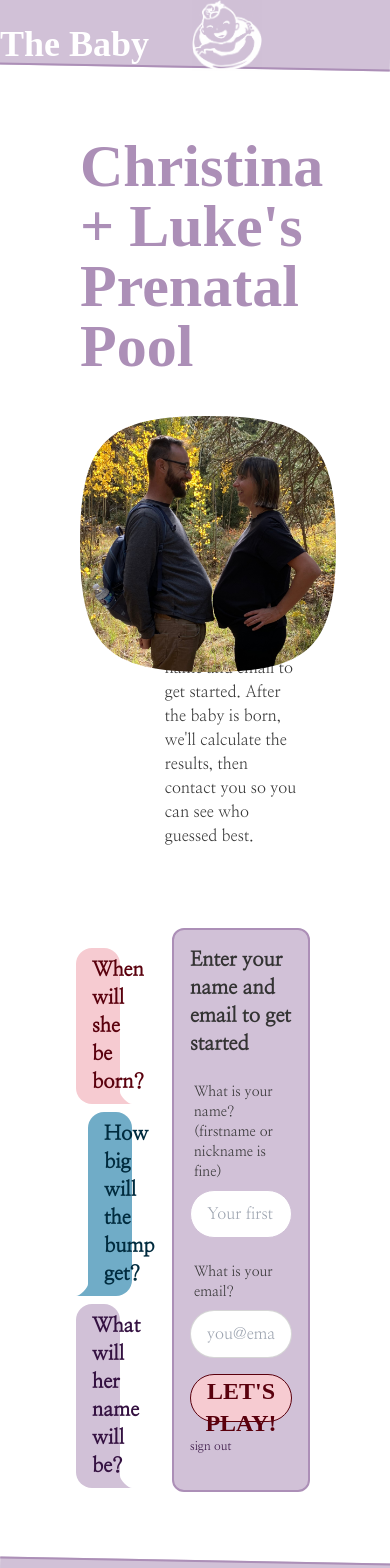
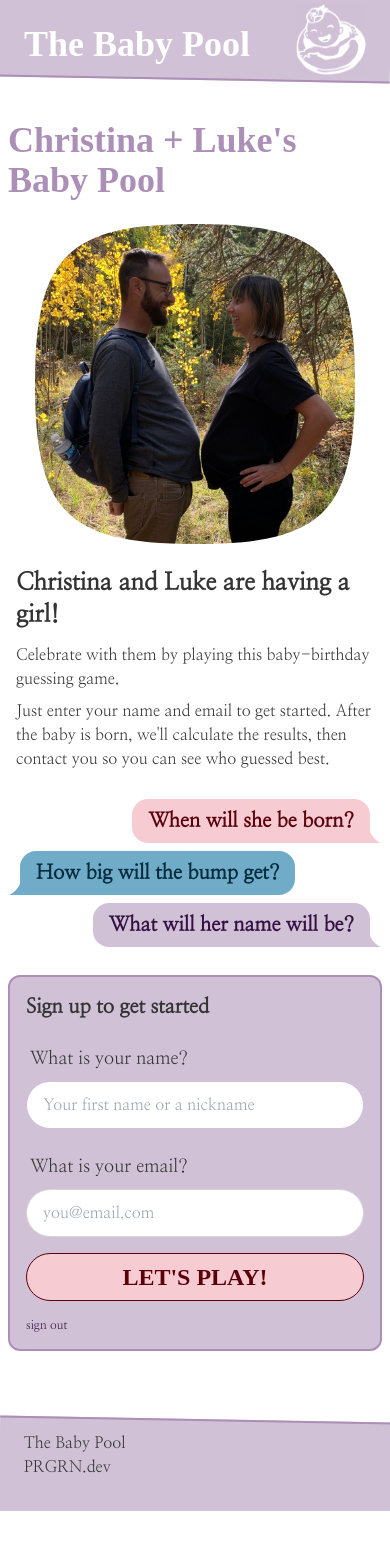
Before and after one commit to lswarner/baby-poll, a React (Vite) app: page / in a window 390 px wide. Shown: the top 1568 px of the page. After the commit the page ends 1511 px from the top, so only its background shows below. Built offline with nearby package versions, Linux system fonts and the light colour scheme; no server answers; a web font is replaced by a local one.

Commit message:
mobile styling

```diff
--- a/src/router/Router.tsx
+++ b/src/router/Router.tsx
@@ -13,19 +13,19 @@ function Layout() {
   return (
     <div className="min-h-screen">
       <div className="bg-primary">
-        <div className="font-display text-4xl font-bold text-white absolute top-6 right-52">The Baby Pool</div>
-        <img className="object-contain absolute top-0 right-32" src="public/floaty.png"  width="70px" height="70px" />
+        <div className="font-display text-4xl font-bold text-white absolute top-6 left-6 md:top-6 md:right-52">The Baby Pool</div>
+        <img className="object-contain absolute top-1 right-6 md:right-32" src="/floaty.png"  width="70px" height="70px" />
         <nav className="flex p-4 items-center">
           &nbsp;
         </nav>
       </div>
-      <div className="bg-primary border-b-primary-focus border-b-2 rotate-1 h-6 w-full absolute top-11 -z-10">&nbsp;</div>
+      <div className="bg-primary border-b-primary-focus border-b-2 rotate-1 h-9 w-full absolute top-11 -z-10">&nbsp;</div>
       <div className="mb-4">&nbsp;</div>
       <Outlet />
       <div className="sticky top-[100vh] relative mt-20">
         <div className="bg-primary rotate-1 h-6 w-full -z-10 absolute -top-3 border-t-2 border-t-primary-focus">&nbsp;</div>
         <div className="bg-primary h-20">
-          <div className="container mx-auto px-20">
+          <div className="container mx-auto px-6">
             <ul>
               <li>The Baby Pool</li>
               <li>PRGRN.dev</li>
--- a/src/screens/JoinGroup.tsx
+++ b/src/screens/JoinGroup.tsx
@@ -45,24 +45,24 @@ const JoinGroup = () => {
 
     return (
         <div className="flex flex-col">
-            <div className="container mx-auto px-20 mt-10">
-                <div className="text-6xl font-bold text-primary-focus font-display">Christina + Luke&apos;s Prenatal Pool</div>
+            <div className="container mx-auto px-2 mt-6 md:px-20 md:mt-10">
+                <div className="text-4xl md:text-6xl font-bold text-primary-focus font-display">Christina + Luke&apos;s Baby Pool</div>
             </div>
 
 
-            <div className="container mx-auto px-20 mt-10">
+            <div className="container mx-auto px-2 mt-6 md:px-20 md:mt-10">
 
 
-                <div className="flex flex-row justify-start">
-                    <div className="w-1/3">
+                <div className="flex flex-col md:flex-row justify-center md:justify-start">
+                    <div className="w-full text-center md:w-1/3">
                     <div className="avatar">
-                        <div className="w-64 mask mask-squircle">
+                        <div className="w-80 md:w-64 mask mask-squircle">
                             <img src="/public/two-bumps.jpg" />
                         </div>
                     </div>
                     </div>
-                    <div className="py-2 px-2 mt-2 w-2/3">
-                        <p className="text-xl font-bold mb-3">Christina and Luke are having a girl!</p>
+                    <div className="py-2 px-2 mt-2 w-full md:w-2/3">
+                        <p className="text-2xl font-bold mb-3">Christina and Luke are having a girl!</p>
                         <p className="my-2">Celebrate with them by playing this baby-birthday guessing game.</p>
                         <p className="my-2">Just enter your name and email to get started. After the baby is born, we&apos;ll calculate the results, then contact you so you can see who guessed best.</p>
                     </div>
@@ -72,9 +72,9 @@ const JoinGroup = () => {
             </div>
 
 
-            <div className="container mx-auto px-20 mt-16">
-                <div className="flex flex-row justify-end">
-                    <div className="w-2/5 mr-10 mt-4">
+            <div className="container mx-auto px-2 md:mt-8 md:px-20 md:mt-16">
+                <div className="flex flex-col md:flex-row justify-end">
+                    <div className="w-full md:w-2/5 mr-10 mb-6 mt-2 md:mt-4 ">
                         <div className="chat chat-end">
                                 <div className="chat-bubble chat-bubble-secondary text-xl font-bold">When will she be born?</div>
                         </div>
@@ -85,11 +85,11 @@ const JoinGroup = () => {
                             <div className="chat-bubble chat-bubble-primary text-xl font-bold">What will her name will be?</div>
                         </div>
                     </div>
-                    <div className="py-4 px-4 w-3/5 bg-primary border-2 border-primary-focus rounded-xl">
-                        <div className="text-xl font-bold mb-3">Enter your name and email to get started</div>
+                    <div className="py-4 px-4 w-full md:w-3/5 bg-primary border-2 border-primary-focus rounded-xl">
+                        <div className="text-xl font-bold mb-3">Sign up to get started</div>
                         <div className="form-control w-full max-w-xs my-4">
                             <label className="label">
-                                <span className="label-text">What is your name? (firstname or nickname is fine)</span>
+                                <span className="label-text text-lg">What is your name?</span>
                             </label>
                             <input
                                 type="text"
@@ -101,7 +101,7 @@ const JoinGroup = () => {
                         </div>
                         <div className="form-control w-full max-w-xs">
                             <label className="label">
-                                <span className="label-text">What is your email?</span>
+                                <span className="label-text text-lg">What is your email?</span>
                             </label>
                             <input
                                 type="text"
--- a/src/screens/Questions.tsx
+++ b/src/screens/Questions.tsx
@@ -36,21 +36,29 @@ const Questions = () => {
     return (
         <div className="flex flex-col">
 
-            <div className="container mx-auto px-20 mt-10">
-                <div className="text-6xl font-bold text-primary-focus font-display">Christina + Luke&apos;s Prenatal Pool</div>
+            <div className="container mx-auto px-2 mt-6 md:px-20 md:mt-10">
+                <div className="text-4xl md:text-6xl font-bold text-primary-focus font-display">Christina + Luke&apos;s Baby Pool</div>
             </div>
 
-            <div className="container mx-auto px-20 lg:w-4/5 mt-10">
+            <div className="container mx-auto px-2 mt-6 md:px-20 md:mt-10 w-full md:w-4/5">
                 <div className="flex flex-row">
-                    <div className="w-1/5 text-5xl font-display text-primary-content py-4 px-4">
+                    <div className="hidden md:block w-1/5 text-5xl font-display text-primary-content py-4 px-4">
                         <div className="border-secondary border-r-4 border-b-4 pt-4 rounded-full w-20 h-20 text-center">
                             {count + 1}
                         </div>
 
                     </div>
-                    <div className="w-4/5 bg-secondary p-4 rounded-xl">
-                        <div className="text-4xl font-bold font-display">{q.text}</div>
-                        {q.subtext && <div className="text-zinc-700">{q.subtext}</div>}
+                    <div className="w-full md:w-4/5 bg-secondary p-4 rounded-xl">
+                        <div className="flex flex-row">
+                            <div className="md:hidden w-1/5 border-black border-r-4 border-b-4 pt-2 text-3xl rounded-full w-12 h-12 text-center">
+                                {count + 1}
+                            </div>
+                            <div className="w-4/5 md:w-full ml-2 md:ml-0 flex flex-col">
+                                <div className="text-4xl font-bold font-display">{q.text}</div>
+                                {q.subtext && <div className="text-zinc-700">{q.subtext}</div>}
+                            </div>
+                        </div>
+
                         { q.type === 'text'
                             ? <RenderTextQuestion
                                 question={q}
--- a/src/screens/Scorecard.tsx
+++ b/src/screens/Scorecard.tsx
@@ -86,27 +86,30 @@ const Scorecard = () => {
 
     return (
         <div className="flex flex-col">
-            <div className="container mx-auto px-20 mt-10">
-                <div className="text-6xl font-bold text-primary-focus font-display">Christina + Luke&apos;s Baby Pool</div>
+            <div className="container mx-auto px-2 mt-6 md:px-20 md:mt-10">
+                <div className="text-4xl md:text-6xl font-bold text-primary-focus font-display">Christina + Luke&apos;s Baby Pool</div>
             </div>
 
 
-            <div className="container mx-auto px-20 mt-10">
+            <div className="container mx-auto px-2 mt-6 md:px-20 md:mt-10">
                 <div>Here&apos;s what the rest of the group is guessing.</div>
                 { questionsAndGuesses?.map(({question, guesses}, i) => {
                     const color = i %2 ? 'primary' : 'secondary';
 
                     return (
-                     <div className="flex flex-row mt-10" key={i}>
-                         <div className="w-1/5 text-5xl font-display text-primary-content py-4 px-4">
+                     <div className="flex flex-row mt-4" key={i}>
+                         <div className="hidden md:block md:w-1/5 text-5xl font-display text-primary-content py-4 px-4">
                              <div className={`border-${color} border-r-4 border-b-4 pt-4 rounded-full w-20 h-20 text-center`}>
                                  {i + 1}
                              </div>
 
                          </div>
-                        <div className={`w-3/5 bg-${color} p-4 rounded-xl`}>
-                            <div className="text-4xl font-bold font-display pb-2">
-                                {question}
+                        <div className={`w-full md:w-3/5 bg-${color} p-4 rounded-xl`}>
+                            <div className="text-4xl font-bold font-display pb-2 flex flex-row">
+                                <div className="md:hidden w-1/5 border-black border-r-4 border-b-4 pt-2 text-3xl rounded-full w-12 h-12 text-center">
+                                    {i + 1}
+                                </div>
+                                <div className="w-4/5 md:w-full ml-2 md:ml-0">{question}</div>
                             </div>
                             <div className="bg-white px-4 py-1 rounded-md">
                                 {[...guesses].map( ([guess, names], ii) => (
--- a/src/screens/Summary.tsx
+++ b/src/screens/Summary.tsx
@@ -20,20 +20,20 @@ const Summary = () => {
 
     return (
         <div className="flex flex-col">
-            <div className="container mx-auto px-20 mt-10">
-                <div className="text-6xl font-bold text-primary-focus font-display">Christina + Luke&apos;s Baby Pool</div>
+            <div className="container mx-auto px-2 mt-6 md:px-20 md:mt-10">
+                <div className="text-4xl md:text-6xl font-bold text-primary-focus font-display">Christina + Luke&apos;s Baby Pool</div>
             </div>
 
 
-            <div className="container mx-auto px-20 mt-10">
-                <p className="text-3xl font-bold mb-3 font-display">Thanks {name}! That&apos;s all the questions we have.</p>
+            <div className="container mx-auto px-2 mt-6 md:px-20 md:mt-10">
+                <p className="text-2xl font-bold mb-3 font-display">Thanks {name}! That&apos;s all the questions we have.</p>
 
-                <div className="py-4 px-6 w-3/4">
+                <div className="py-4 px-2 md:w-3/4">
                 <div className="text-lg text-secondary-content text-xl">Your guesses: </div>
                 {questions.map((question, i) => (
-                    <div key={i} className="flex flex row my-1 list-disc border-l-8 border-secondary">
-                        <div key={i} className="text-md pl-2 pr-4 pt-[3px]  border-b-2 border-secondary">{question.text}:</div>
-                        <div className="text-xl pr-2 font-bold  border-b-2 border-secondary">{responses[i]}</div>
+                    <div key={i} className="flex flex-col md:flex-row my-1 list-disc border-l-8 border-secondary border-b-2 md:border-none">
+                        <div key={i} className="text-md pl-2 pr-4 pt-[3px] md:border-secondary md:border-b-2">{question.text}:</div>
+                        <div className="text-lg pr-2 font-bold pl-8 md:pl-0 md:border-secondary md:border-b-2">{responses[i]}</div>
                     </div>
                 ))}
             </div>
@@ -42,18 +42,18 @@ const Summary = () => {
 
 
 
-            <div className="container mx-auto px-20 mt-10 ">
-                <div className="pt-2 flex flex-row justify-between w-3/4">
+            <div className="container mx-auto px-2 mt-2 md:px-20 md:mt-10 ">
+                <div className="pt-2 flex flex-row justify-between md:w-3/4">
 
                     <button
-                        className="btn bg-zinc-300 border-zinc-800 hover:bg-zinc-200 font-display text-2xl w-1/3 mr-2"
+                        className="btn bg-zinc-300 border-zinc-800 hover:bg-zinc-200 font-display text-xl w-1/2 md:w-1/3 mr-2"
                         onClick={handleBackButtonClick}
                     >
                         Change My Guesses
                     </button>
 
                     <button
-                        className="btn bg-primary border-primary-content hover:bg-primary-focus font-display text-2xl w-2/3"
+                        className="btn bg-primary border-primary-content hover:bg-primary-focus font-display text-2xl w-1/2 md:w-2/3"
                         onClick={handleSaveResponses}
                     >
                         Finish
```
Also changed, not shown: src/screens/Index.tsx (+0 -84 lines).
